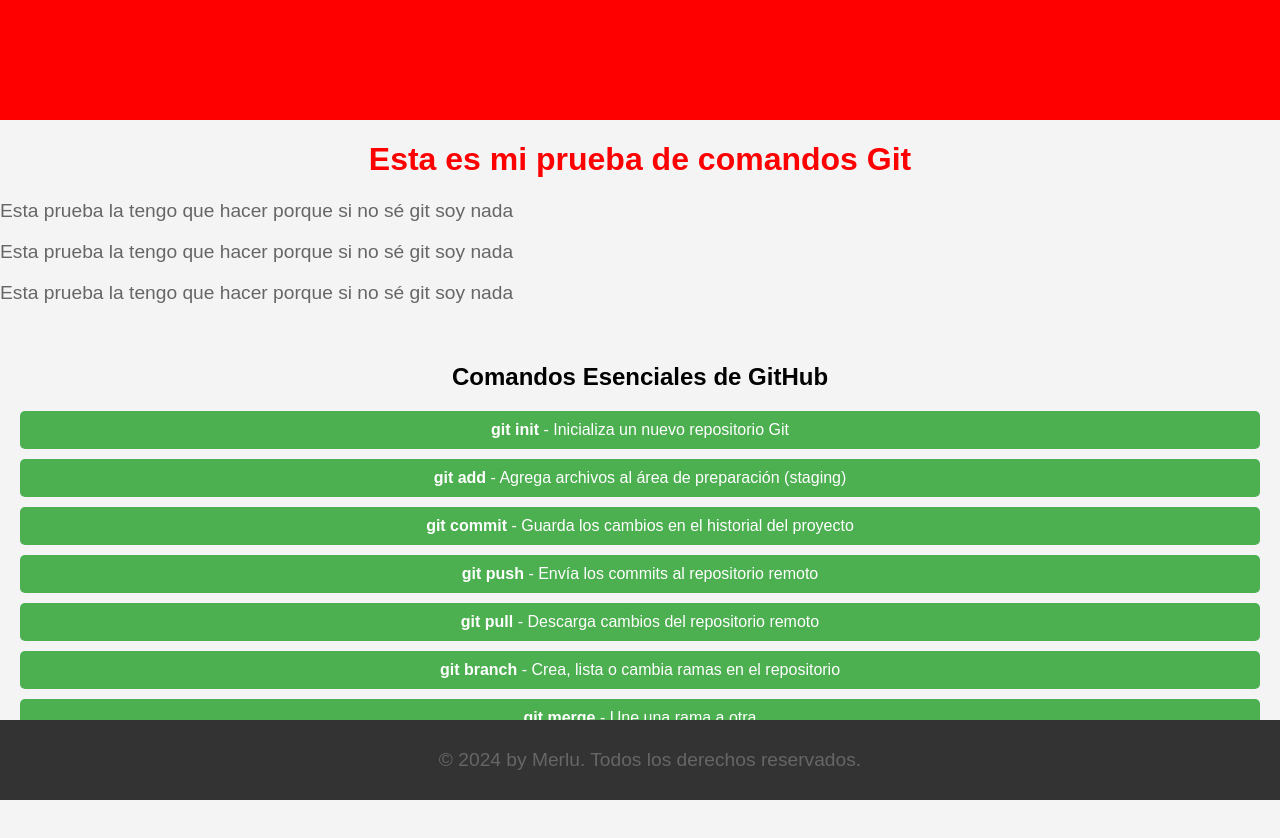
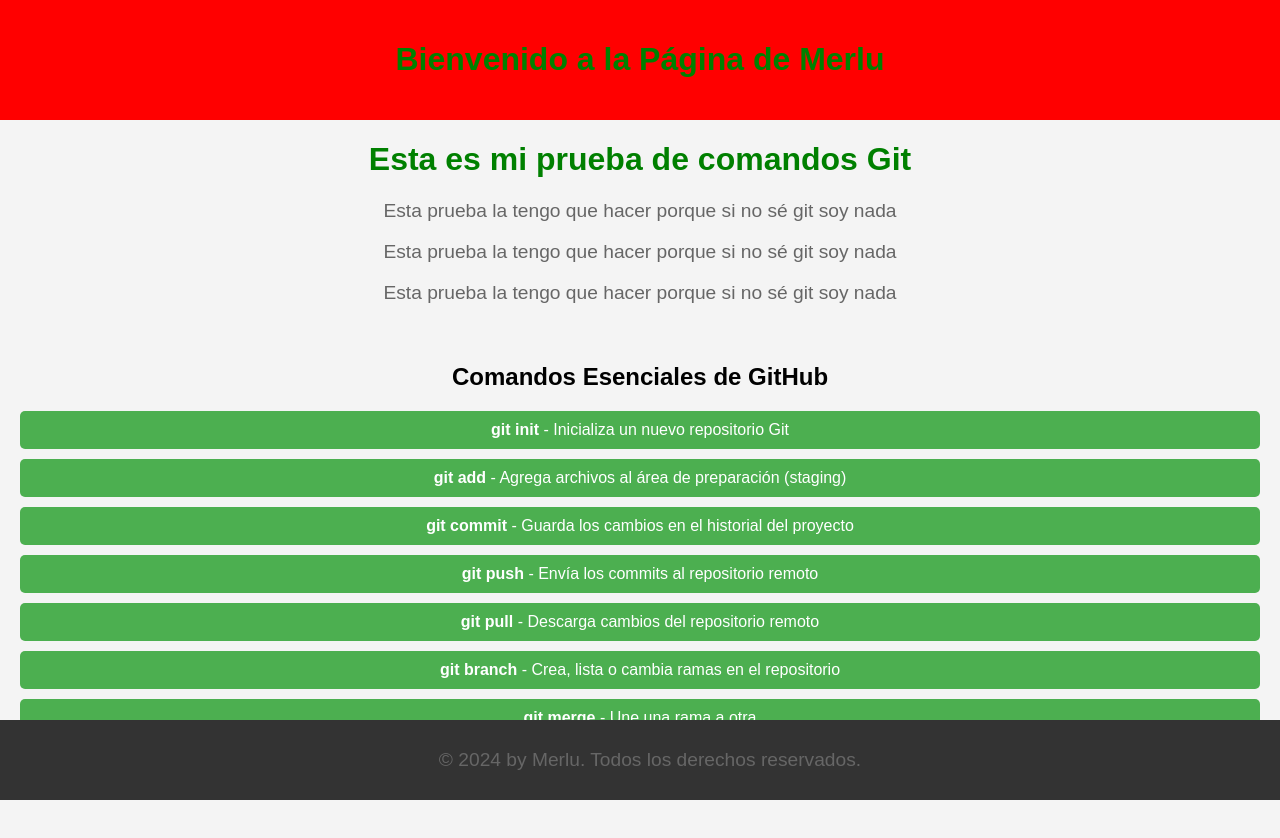
Before and after one commit to merluu/cindyBeyer_unidad1, a plain HTML site: page index.html in a window 1280 px wide. Drawn offline with Linux system fonts and the light colour scheme.

Commit message:
estilo.css modificado

```diff
--- a/css/estilo.css
+++ b/css/estilo.css
@@ -1,4 +1,8 @@
 h1{
-    color:red;
+    color:green;
     font-weight:bold;
     }
+p{
+    color:blue;
+    text-align: center;
+    }
```
